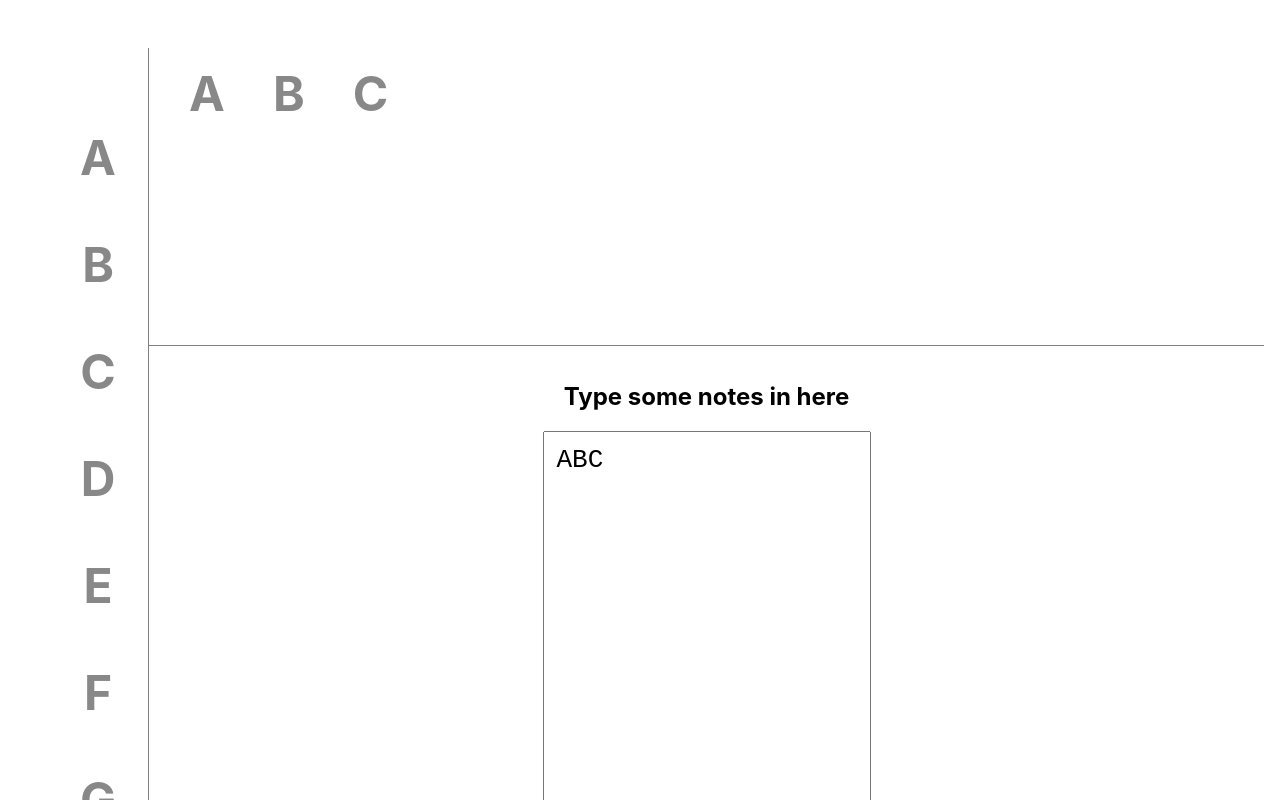
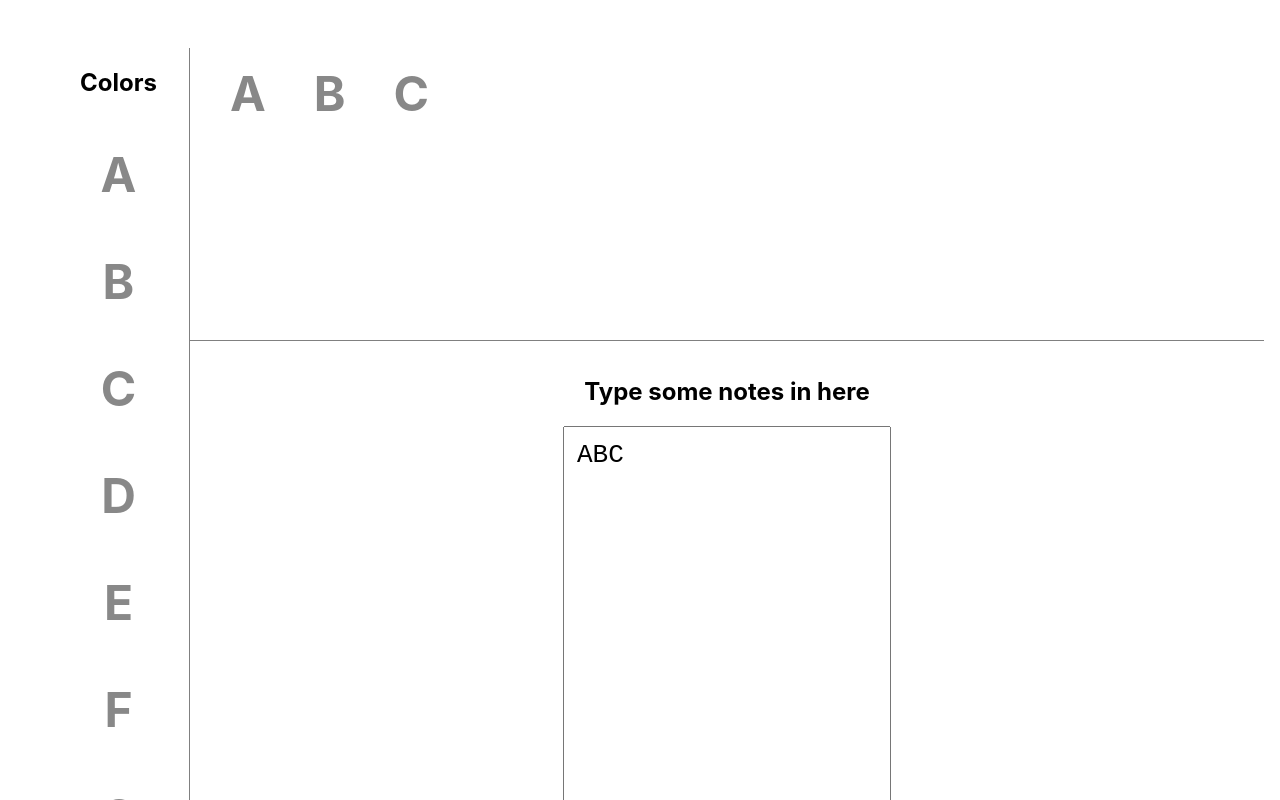
Before and after one commit to RocketPuppy/music-reder, a React (Create React App) app: page / in a window 1280 px wide. Shown: the top 800 px of the page. Built offline with nearby package versions, Linux system fonts and the light colour scheme; the HTML template or start-up script is replaced by a standard one.

Commit message:
Color picker header

```diff
--- a/src/App.css
+++ b/src/App.css
@@ -16,7 +16,8 @@
     width: 100px;
     border-right: 1px solid grey;
     flex: 0;
-    padding: 2em;
+    padding-left: 2em;
+    padding-right: 2em;
 }
 
 #notes {
--- a/src/note-color-picker.js
+++ b/src/note-color-picker.js
@@ -33,6 +33,7 @@ const NoteColorPicker = ({ colors, setColorForNote }) => {
 
   return (
     <div id="note-color-picker">
+      <h2>Colors</h2>
       {Object.entries(colors).map(([note, color]) => (
         <Note
           key={note}
```
